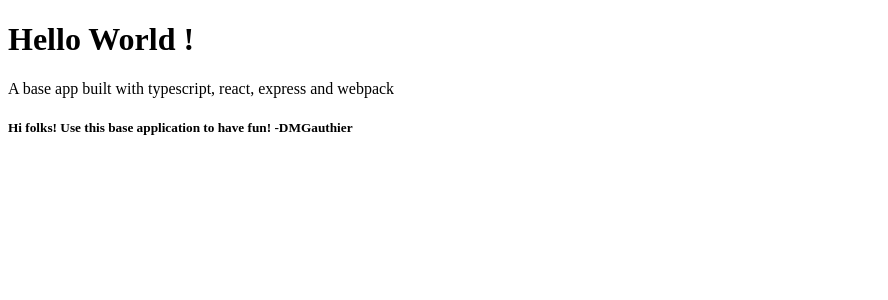
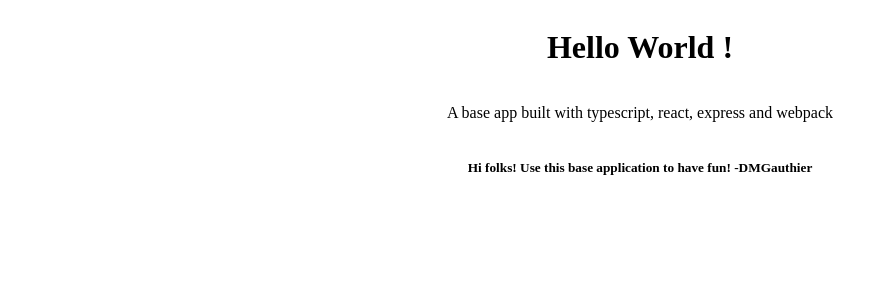
Before and after one commit to dmgauthier/base-react-typescript-webpack-express, a React app: page / in a window 1280 px wide. Shown: the top 300 px of the page, without its empty margins (0-888 px from the left). Built offline with nearby package versions, Linux system fonts and the light colour scheme.

Commit message:
feat(style): sass implementation

```diff
--- a/src/App.tsx
+++ b/src/App.tsx
@@ -1,5 +1,6 @@
 import * as React from 'react'
 import * as ReactDom from 'react-dom'
+
 import { HelloWorld } from './hello-world/HelloWorld'
 
 // eslint-disable-next-line
--- a/src/hello-world/HelloWorld.tsx
+++ b/src/hello-world/HelloWorld.tsx
@@ -1,11 +1,21 @@
+import './helloWorld'
+
 import * as React from 'react'
 
 export const HelloWorld: React.FunctionComponent<{ greeting: string }> = ({
     greeting,
 }) => (
-    <>
-        <h1>Hello World !</h1>
-        <p>A base app built with typescript, react, express and webpack</p>
-        <h5 dangerouslySetInnerHTML={{ __html: greeting }} />
-    </>
+    <div className="main">
+        <div
+            style={{
+                display: 'flex',
+                flexDirection: 'column',
+                alignItems: 'center',
+            }}
+        >
+            <h1 className="red">Hello World !</h1>
+            <p>A base app built with typescript, react, express and webpack</p>
+            <h5 className="purple" dangerouslySetInnerHTML={{ __html: greeting }} />
+        </div>
+    </div>
 )
--- /dev/null
+++ b/src/hello-world/helloWorld.scss
@@ -0,0 +1,16 @@
+.main {
+    display: flex;
+    justify-content: center;
+}
+
+.red {
+    color: red;
+}
+
+.purple {
+    color: purple;
+}
+
+h5:hover {
+    color: black;
+}
--- a/webpack.config.js
+++ b/webpack.config.js
@@ -1,7 +1,10 @@
 /* eslint-disable no-var-requires */
 const path = require('path'),
     webpack = require('webpack'),
-    HtmlWebPackPlugin = require('html-webpack-plugin')
+    HtmlWebPackPlugin = require('html-webpack-plugin'),
+    MiniCssExtractPlugin = require('mini-css-extract-plugin')
+
+// const isDevelopment = process.env.NODE_ENV === 'development'
 
 module.exports = {
     entry: {
@@ -14,7 +17,7 @@ module.exports = {
     },
     devtool: 'source-map',
     resolve: {
-        extensions: ['.js', '.jsx', '.json', '.ts', '.tsx'],
+        extensions: ['.js', '.jsx', '.json', '.ts', '.tsx', '.scss'],
     },
     module: {
         rules: [
@@ -23,6 +26,15 @@ module.exports = {
                 loader: 'ts-loader',
             },
             { enforce: 'pre', test: /\.js$/, loader: 'source-map-loader' },
+            {
+                test: /\.s(a|c)ss$/,
+                exclude: /\.module.s(c|a)ss$/,
+                loader: [
+                    true ? 'style-loader' : MiniCssExtractPlugin.loader,
+                    'css-loader',
+                    { loader: 'sass-loader', options: { sourceMap: true } },
+                ],
+            },
         ],
     },
     plugins: [
@@ -30,5 +42,9 @@ module.exports = {
             template: path.resolve(__dirname, 'src', 'index.html'),
         }),
         new webpack.HotModuleReplacementPlugin(),
+        new MiniCssExtractPlugin({
+            filename: true ? '[name].css' : '[name].[hash].css',
+            chunkFilename: true ? '[id].css' : '[id].[hash].css',
+        }),
     ],
 }
```
Also changed, not shown: package.json (+6 -1 lines), 1 other file (tests, documents, lock files or other folders).
